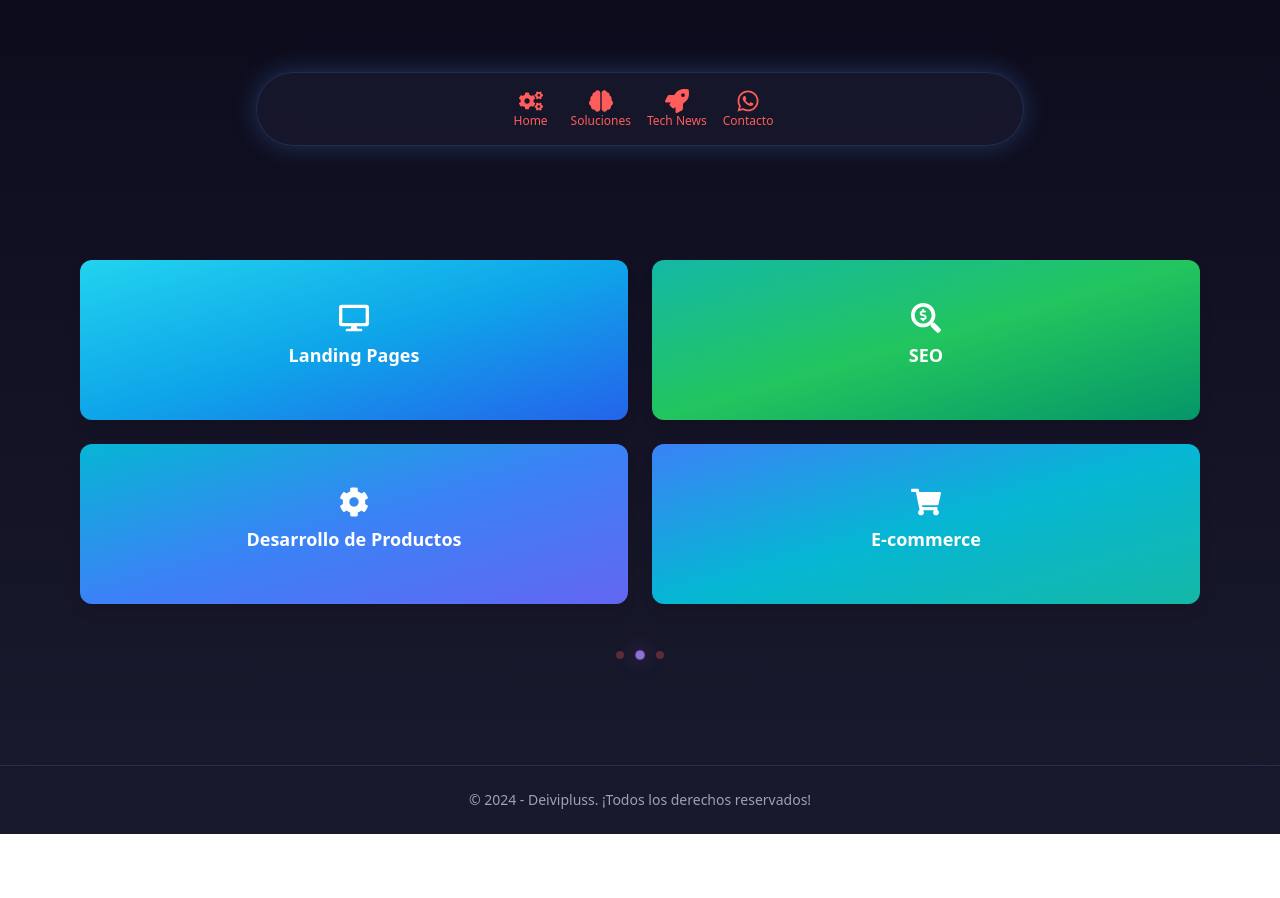
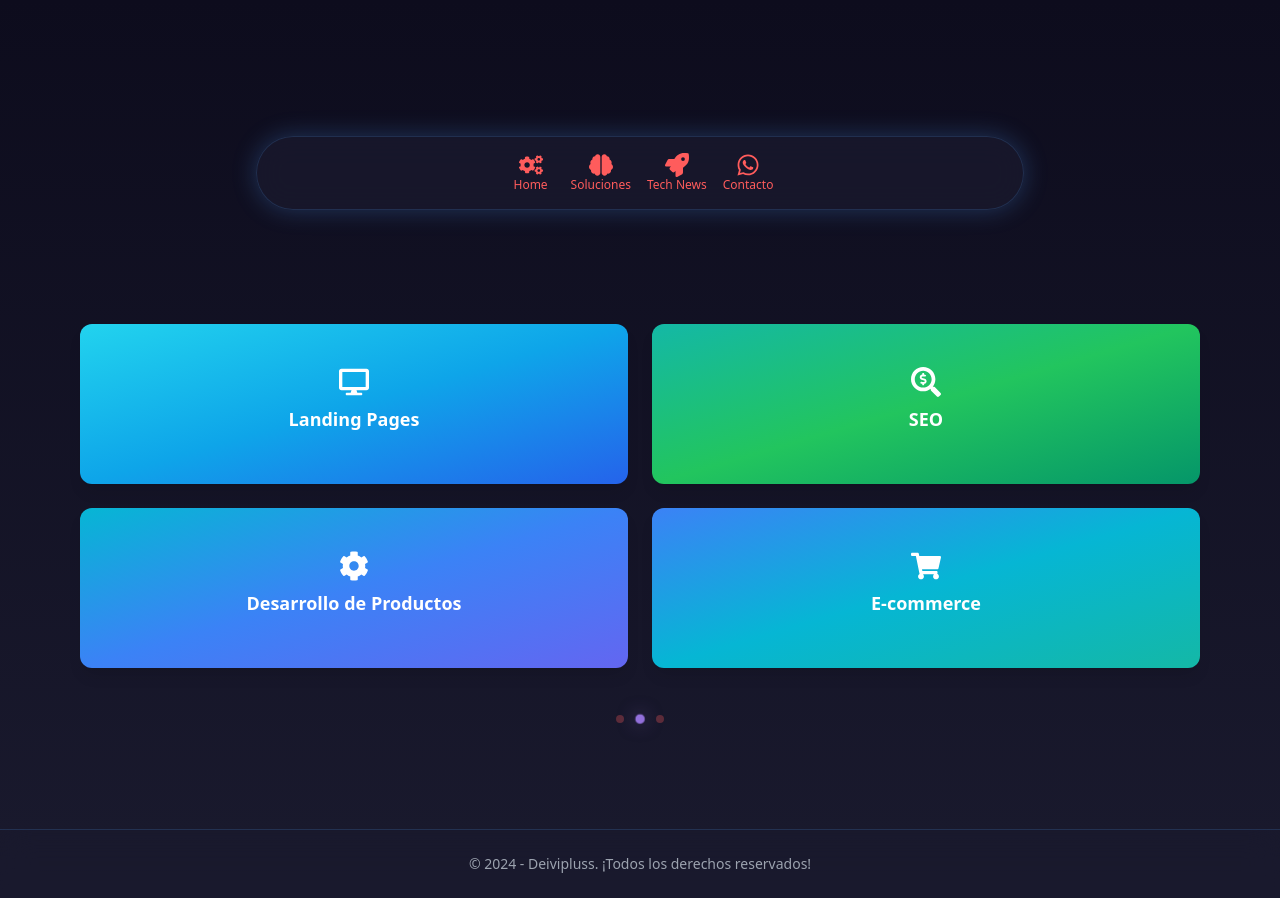
Before and after one commit to deivipluss/landing, a Next.js app: page /negocios in a window 1280 px wide. Before the commit the page ends 834 px from the top, so only its background shows below. Built offline with nearby package versions, Linux system fonts and the light colour scheme.

Commit message:
restored

```diff
--- a/app/negocios/page.tsx
+++ b/app/negocios/page.tsx
@@ -240,7 +240,8 @@ const Negocios = () => {
 
   return (
     <div className="min-h-screen bg-[#0D0C1D] bg-gradient-to-b from-[#0D0C1D] to-[#1A1A2E] flex flex-col overflow-hidden">
-      <div className="pt-16 sm:pt-20 md:pt-24 lg:pt-32 container mx-auto px-4 flex-1">
+      <div className="pt-20 sm:pt-24 md:pt-28 lg:pt-32 container mx-auto px-4 flex-1">
+        {/* Ajuste del padding superior para alinearlo con empresas y personas */}
         <HomeNavigation />
 
         {showBackToTop && (
@@ -343,11 +344,6 @@ const Negocios = () => {
           position: relative;
           margin-top: 15px;
         }
-
-        /* Ajuste de alineación superior */
-        .container {
-          padding-top: 4rem; /* Ajuste para alinear con personas y empresas */
-        }
       `}</style>
     </div>
   );
```
